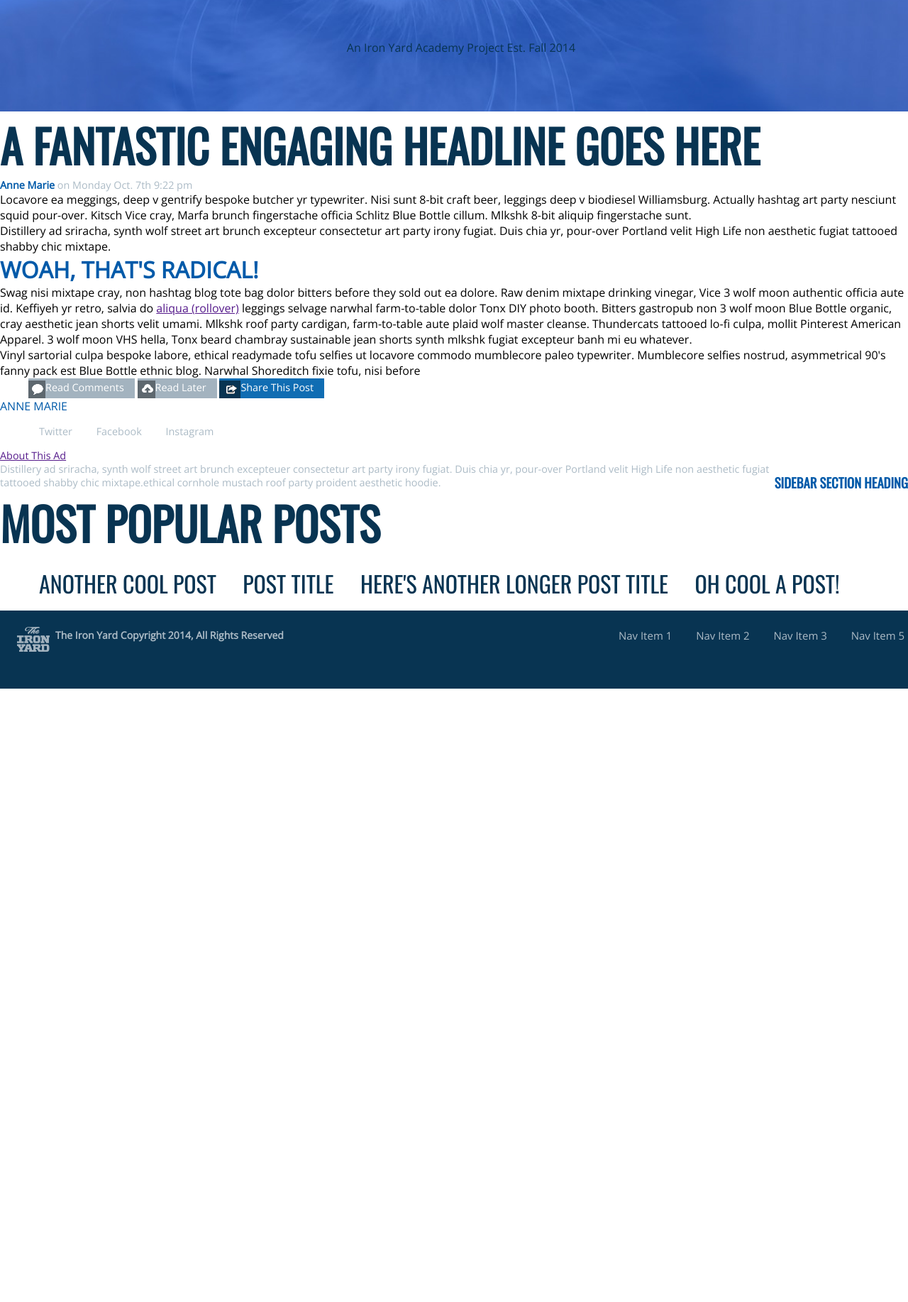
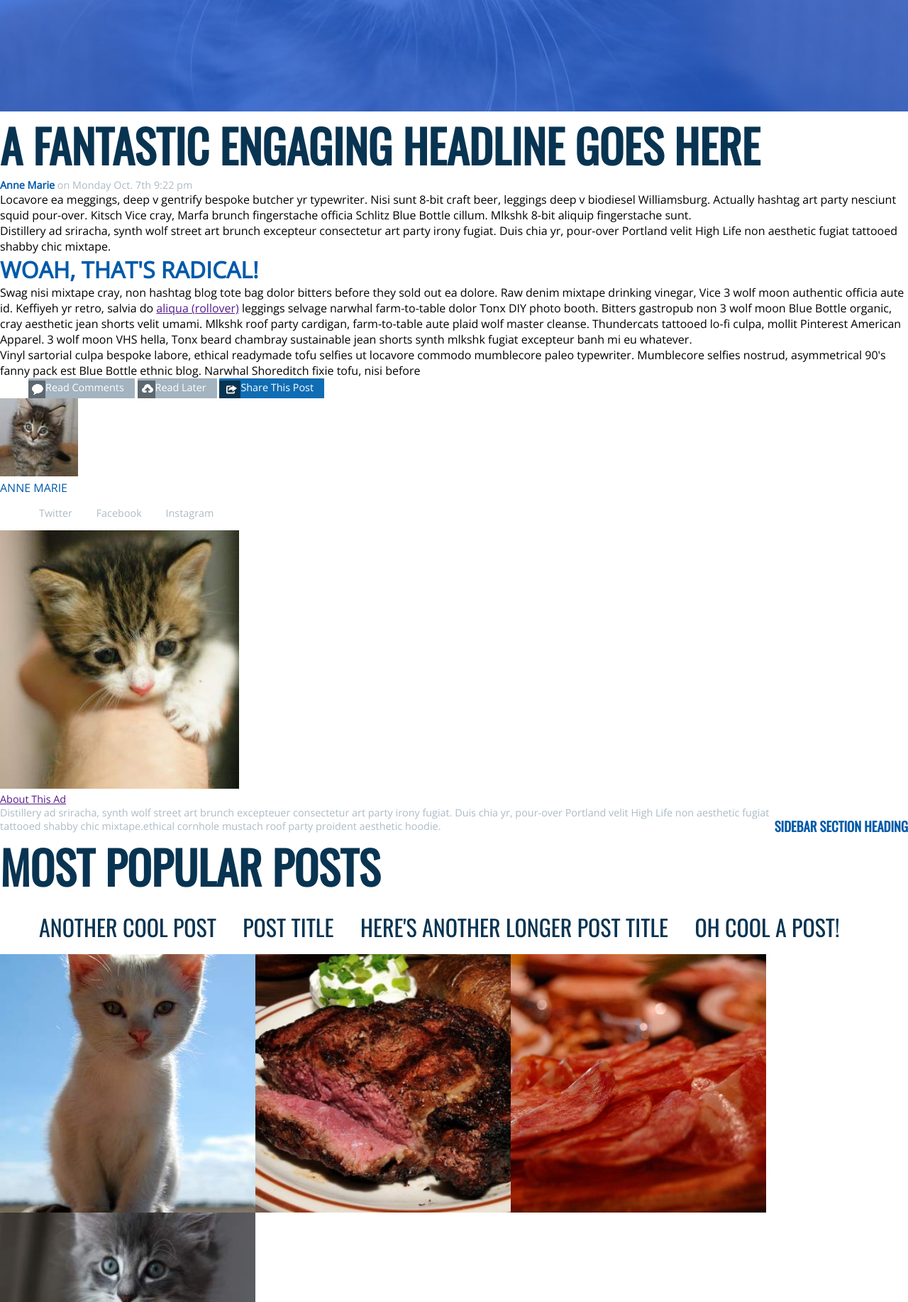
Before and after one commit to shanwynn/surf-and-paddle, a plain HTML site: page index.html in a window 1280 px wide. Shown: the part 418-2252 px from the top of the page at 71% size. Before the commit the page ends 1388 px from the top, so only its background shows below. Drawn offline with nearby package versions, Linux system fonts and the light colour scheme.

Commit message:
All images are added.

```diff
--- a/index.html
+++ b/index.html
@@ -77,6 +77,7 @@
                 </div>
               </section>
               <section class="sidebar-content">
+                <div class="social-media"><img src="images/110.jpeg" /></div>
                 <div>ANNE MARIE</div>
                 <div>
                   <ul class="caption">
@@ -84,6 +85,7 @@
                     <li>Facebook</li>
                     <li>Instagram</li>
                   </ul>
+                <div class="ad-photo"><img src="images/kitty364.jpeg" /></div>
                 </div>
                 <div class="caption"><a href="">About This Ad</a>
                 </div>
@@ -111,6 +113,12 @@
                   <li>OH COOL A POST!</li>
                 </ul>
             </div>
+            <div class="photos">
+              <img src="images/364.jpeg" />
+              <img src="images/ribeye325.jpg" />
+              <img src="images/salami360.jpg" />
+              <img src="images/330.jpeg" />
+            </div>
             </section>
     <footer>
       <section class="footer-bar">
--- a/main.css
+++ b/main.css
@@ -22,6 +22,7 @@ header {
 
 .blog {
   display: inline-block;
+  letter-spacing: -2px;
 }
 
 h1 {
@@ -54,6 +55,8 @@ h3 {
 .title {
   color: #fff;
   font-size: 7em;
+  letter-spacing: -3px;
+  text-shadow: -2px -0px #000;
   text-align: center;
   position:relative;
   top: 35%;
@@ -65,6 +68,8 @@ h3 {
   position:relative;
   top: 20%;
   transform: translateY(-50%);
+  font-weight: bold;
+  letter-spacing: -1px;
 }
 
 .name {
@@ -144,10 +149,16 @@ font-weight: bold;
 }
 
 .image-bar {
-  display: inline block;
+  display: inline-block;
   font-family: 'Oswald', sans-serif;
   font-size: 2em;
   color: #083452;
+}
+
+.photos img {
+  width: 360px;
+  height: 364px;
+  float: left;
 }
 
 footer {
```
Also changed, not shown: images/110.jpeg (added), images/330.jpeg (added), images/364.jpeg (added), images/kitty364.jpeg (added), images/ribeye325.jpg (added), images/salami360.jpg (added).
